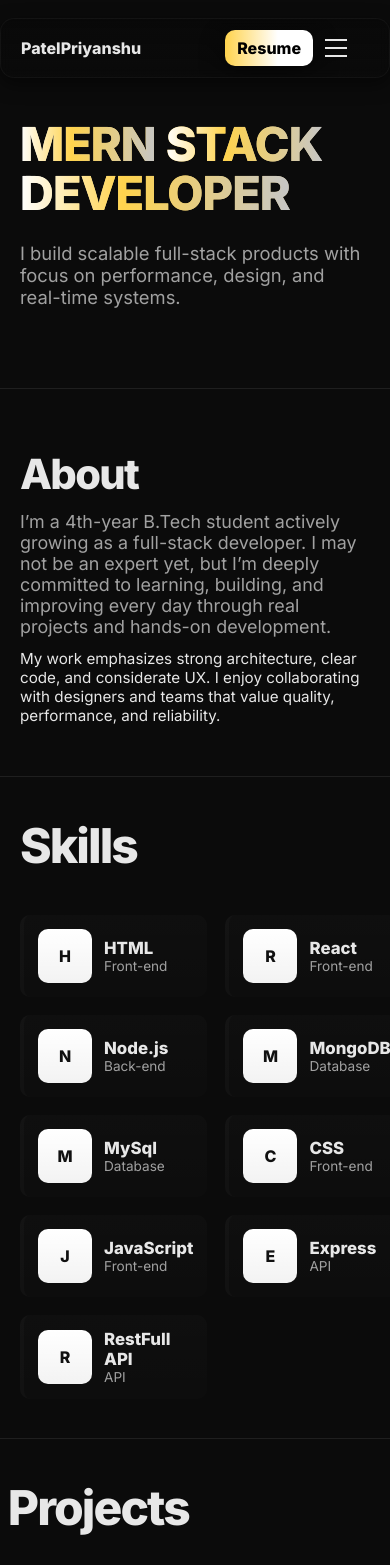
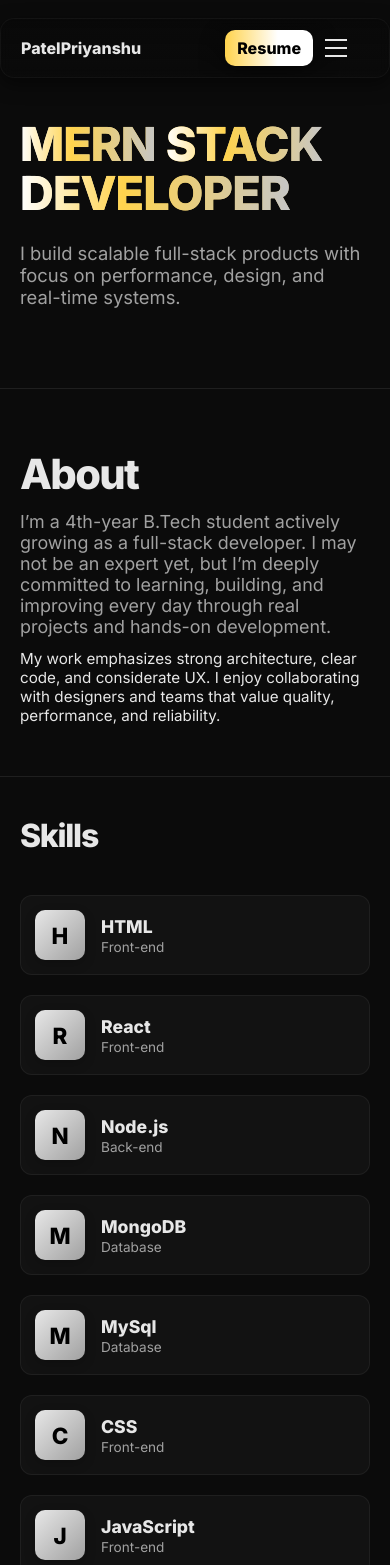
Before and after one commit to priyanshu655/portfolio, a React app: page / in a window 390 px wide. Shown: the top 1565 px of the page. Built offline with nearby package versions, Linux system fonts and the light colour scheme; the HTML template or start-up script is replaced by a standard one.

Commit message:
Add responsive styles and improved project section

```diff
--- a/src/index.css
+++ b/src/index.css
@@ -659,3 +659,100 @@ p { font-size: clamp(0.95rem, 3.5vw, 1.15rem); }
 @media (max-width: 640px) {
   .container { padding-left: 20px; padding-right: 20px; }
 }
+
+/* --- Skills Section --- */
+
+.skills {
+  width: 100%;
+  position: relative;
+}
+
+.skills h2 {
+  font-size: clamp(2rem, 5vw, 3rem);
+  margin-bottom: 40px;
+  color: var(--text-main);
+}
+
+/* The Grid Container */
+.skill-grid {
+  display: grid;
+  /* This ensures cards fill the space.
+     Mobile: 1 column, Tablet: 2 columns, Desktop: 3-4 columns */
+  grid-template-columns: repeat(auto-fill, minmax(240px, 1fr));
+  gap: 20px;
+  width: 100%;
+}
+
+/* Individual Card Styling */
+.skill-card {
+  display: flex;
+  align-items: center;
+  gap: 16px;
+  padding: 16px 20px;
+  border-radius: 12px;
+  background: rgba(255, 255, 255, 0.03); /* Subtle glass effect */
+  border: 1px solid rgba(255, 255, 255, 0.05);
+  transition: transform 0.2s ease, background 0.2s ease, border-color 0.2s ease;
+  cursor: default;
+}
+
+/* Hover Effect */
+.skill-card:hover {
+  transform: translateY(-5px);
+  background: rgba(255, 255, 255, 0.06);
+  border-color: rgba(255, 255, 255, 0.15);
+  box-shadow: 0 10px 30px rgba(0, 0, 0, 0.5);
+}
+
+/* The Left Side (Badge Container) */
+.skill-left {
+  flex-shrink: 0; /* Prevents badge from squishing */
+}
+
+/* The Letter Badge */
+.skill-badge {
+  width: 50px;
+  height: 50px;
+  border-radius: 10px;
+  /* Gradient background for the letter box */
+  background: linear-gradient(135deg, #e7e7e7 0%, #a1a1a1 100%);
+  color: #000; /* Dark text on light badge */
+  font-weight: 800;
+  font-size: 1.4rem;
+  display: flex;
+  align-items: center;
+  justify-content: center;
+  box-shadow: 0 4px 12px rgba(0,0,0,0.2);
+}
+
+/* Text Container */
+.skill-body {
+  display: flex;
+  flex-direction: column;
+  justify-content: center;
+}
+
+.skill-name {
+  font-size: 1.1rem;
+  font-weight: 700;
+  color: var(--text-main);
+  margin-bottom: 2px;
+}
+
+.skill-tag {
+  font-size: 0.85rem;
+  color: var(--text-muted);
+  font-weight: 400;
+}
+
+/* --- Mobile Adjustments --- */
+@media (max-width: 600px) {
+  .skill-grid {
+    /* On very small screens, allow full width or smaller columns */
+    grid-template-columns: 1fr;
+  }
+
+  .skill-card {
+    padding: 14px;
+  }
+}
```
